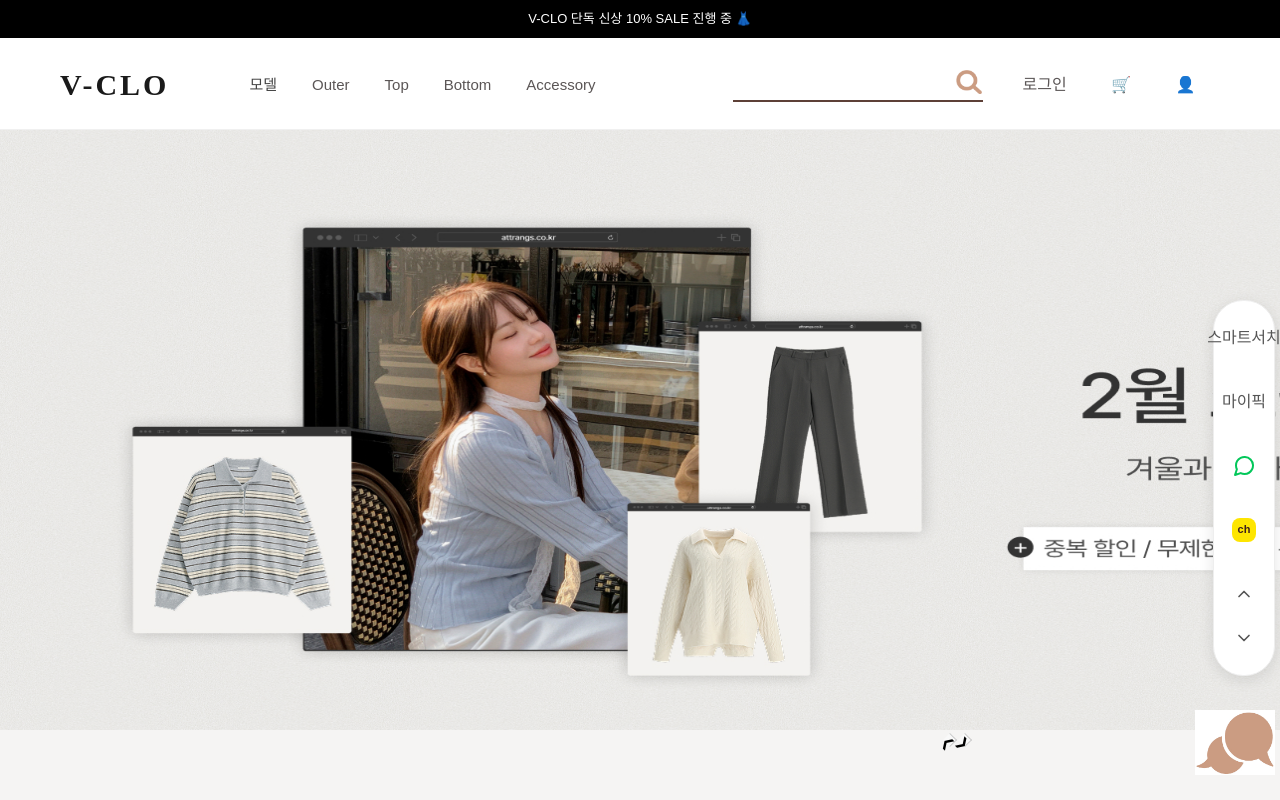
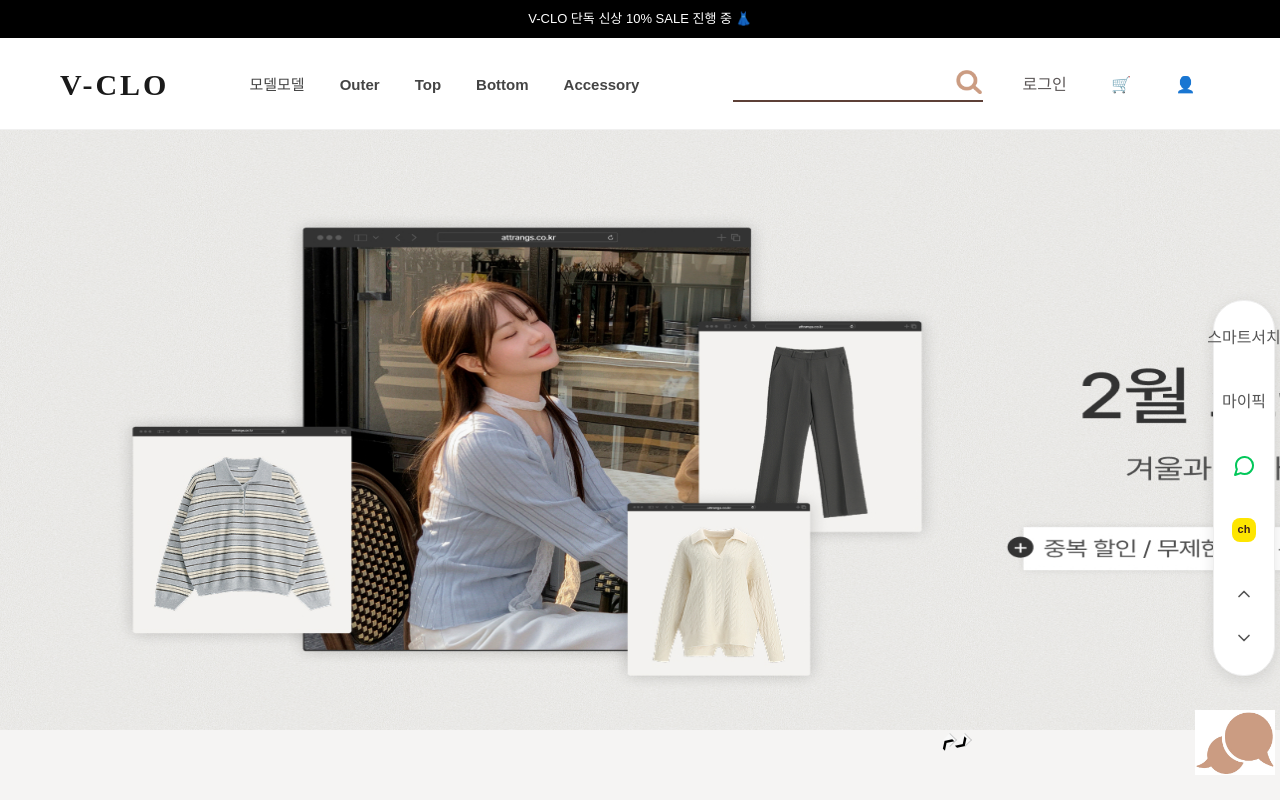
Before and after one commit to jeongbyeongmug/v-clo-frontend, a React (Vite) app: page / in a window 1280 px wide. Shown: the top 800 px of the page. Built offline with nearby package versions, Linux system fonts and the light colour scheme.

Commit message:
Update nav link

```diff
--- a/src/components/Nav.jsx
+++ b/src/components/Nav.jsx
@@ -13,10 +13,10 @@
   // 카테고리 데이터
   const categories = [
     { name: '모델', sub: ['하정', '다희', '순영', '병묵', '성준'] },
-    { name: <NavLink to='/productList?category=outer'>Outer</NavLink>, sub: []},
-    { name: <NavLink to='/productList?category=top'>Top</NavLink>, sub: [] },
-    { name: <NavLink to='/productList?category=bottom'>Bottom</NavLink>,sub: []},
-    { name: <NavLink to='/productList?category=accessory'>Accessory</NavLink>, sub: []}]
+    { name: 'Outer', path:'?category=outer' , sub: []},
+    { name: 'Top', path:'?category=top', sub: [] },
+    { name: 'Bottom', path:'?category=bottom', sub: []},
+    { name: 'Accessory', path:'?category=accessory', sub: []}]
 
   return (
     <div className="nav">
@@ -32,6 +32,10 @@
                 onMouseEnter={() => setActiveMenu(c.name)}
                 onMouseLeave={() => setActiveMenu(null)}
               >
+
+                {/* navlink가 있으면 path로 이동, 없으면 이름만 출력 */}
+                {c.path ? <NavLink to={c.path}></NavLink> : c.name}
+
                 {c.name}
                 {/* 드롭다운 메뉴 */}
                 {activeMenu === c.name && (
```
